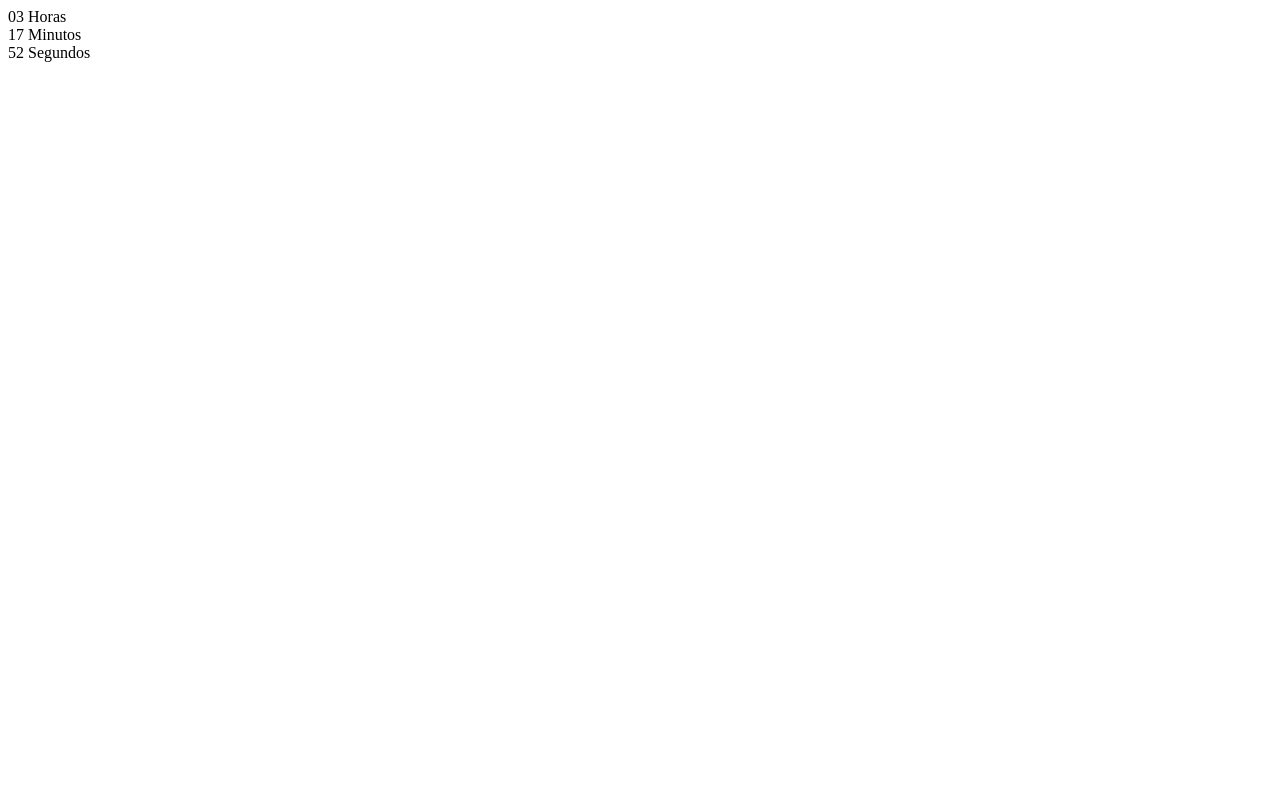
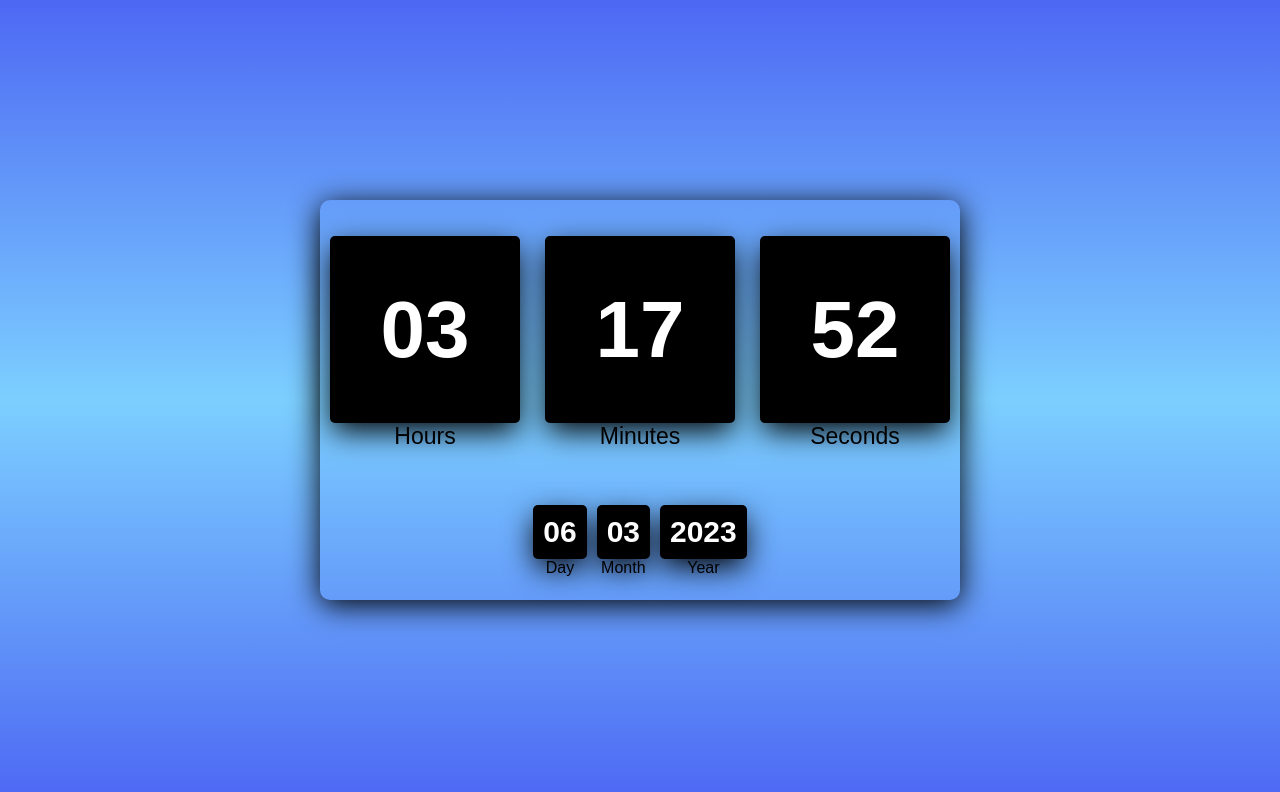
Before and after one commit to M4theus13/Digital-Watch, a plain HTML site: page index.html in a window 1280 px wide. Drawn offline with Linux system fonts and the light colour scheme; a web font is replaced by a local one.

Commit message:
css added

```diff
--- a/css/style.css
+++ b/css/style.css
@@ -0,0 +1,112 @@
+@import url('https://fonts.googleapis.com/css2?family=Pathway+Extreme&display=swap');
+@import url('https://fonts.googleapis.com/css2?family=Electrolize&display=swap');
+
+* {
+    margin: 0;
+    padding: 0;
+    box-sizing: border-box;
+    font-family: 'Pathway Extreme', sans-serif;
+
+}
+
+:root {
+    --color-500-blue: #4d68f4;
+    --color-200-blue: #7ccfff;
+}
+
+body {
+    width: 100vw;
+    height: 100vh;
+    display: flex;
+    align-items: center;
+    justify-content: center;
+    background: linear-gradient(0deg, var(--color-500-blue) , var(--color-200-blue), var(--color-500-blue));
+}
+
+.clock {
+    width: 50%;
+    height: 50%;
+    display: grid;
+    grid-template-columns: repeat(3,1fr);
+    grid-template-rows: 1fr 30%;
+    grid-template-areas:
+    "hours minutes seconds"
+    "box-data box-data box-data";
+    place-items: center;
+    column-gap: 25px;
+    box-shadow: 0px 5px 30px #000000;
+    border-radius: 10px;
+    padding: 10px;
+}
+
+.box-hours {
+    grid-area: hours;
+}
+
+.box-minutes {
+    grid-area: minutes;
+}
+
+.box-seconds {
+    grid-area: seconds;
+}
+
+.box-data {
+    grid-area: box-data;
+    display: flex;
+    align-items: center;
+    height: 100%;
+}
+
+.box-hours, .box-minutes, .box-seconds{
+    width: 100%;
+    height: 100%;
+    display: flex;
+    flex-direction: column;
+    align-items: center;
+    justify-content: center;
+    margin: 5px;
+}
+
+.box-day, .box-month, .box-year {
+    display: flex;
+    align-items: center;
+    justify-content: space-evenly;
+    flex-direction: column;
+    width: 50%;
+    height: 50%;
+    margin: 0 5px;
+}
+
+#hours, #minutes, #seconds {
+    display: flex;
+    align-items: center;
+    justify-content: center;
+    width: 100%;
+    height: 70%;
+    background-color: black;
+    color: white;
+    border-radius: 5px;
+    font-size: 80px;
+    padding: 10px;
+    font-family: 'Electrolize', sans-serif;
+    box-shadow: 0px 10px 30px -2px #000000;
+    font-weight: bold;
+}
+
+.time {
+    font-size: 23px;
+}
+
+#day, #month, #year {
+    display: flex;
+    align-items: center;
+    justify-content: center;
+    background-color: black;
+    color: white;
+    border-radius: 5px;
+    font-size: 30px;
+    padding: 10px;
+    box-shadow: 0px 10px 30px -2px #000000;
+    font-weight: bold;
+}
--- a/index.html
+++ b/index.html
@@ -9,20 +9,36 @@
     <link rel="shortcut icon" href="./assets/icon.png" type="image/x-icon">
 </head>
 <body>
-    <div class="relogio">
-        <div>
-            <span id="horas">00</span>
-            <span class="tempo">Horas</span>
+    <div class="clock">
+        <div class="box-hours">
+            <span id="hours">00</span>
+            <span class="time">Hours</span>
         </div>
 
-        <div>
-            <span id="minutos">00</span>
-            <span class="tempo">Minutos</span>
+        <div class="box-minutes">
+            <span id="minutes">00</span>
+            <span class="time">Minutes</span>
         </div>
 
-        <div>
-            <span id="segundos">00</span>
-            <span class="tempo">Segundos</span>
+        <div class="box-seconds">
+            <span id="seconds">00</span>
+            <span class="time">Seconds</span>
+        </div>
+        <div class="box-data">
+            <div class="box-day">
+                <span id="day">00</span>
+                <span class="data">Day</span>
+            </div>
+
+            <div class="box-month">
+                <span id="month">00</span>
+                <span class="data">Month</span>
+            </div>
+
+            <div class="box-year">
+                <span id="year">0000</span>
+                <span class="data">Year</span>
+            </div>
         </div>
     </div>
 </body>
--- a/js/script.js
+++ b/js/script.js
@@ -1,12 +1,20 @@
-const horas = document.getElementById('horas');
-const minutos = document.getElementById('minutos');
-const segundos = document.getElementById('segundos');
+const hours = document.getElementById('hours');
+const minutes = document.getElementById('minutes');
+const seconds = document.getElementById('seconds');
+const day = document.getElementById('day');
+const month = document.getElementById('month');
+const year = document.getElementById('year');
 
 const relogio = setInterval(function time() {
     let dateToday = new Date();
+
     let hr = dateToday.getHours();
     let min = dateToday.getMinutes();
     let s = dateToday.getSeconds();
+
+    let dd = dateToday.getDay();
+    let MM = dateToday.getMonth();
+    let YYYY = dateToday.getFullYear();
 
     if (hr < 10) hr = "0" + hr;
 
@@ -14,7 +22,16 @@ const relogio = setInterval(function time() {
 
     if (s < 10) s = "0" + s;
 
-    horas.textContent = hr;
-    minutos.textContent = min;
-    segundos.textContent = s;
+    if (dd < 10) dd = "0" + dd;
+
+    if (MM < 10) MM = "0" + MM;
+
+    hours.textContent = hr;
+    minutes.textContent = min;
+    seconds.textContent = s;
+
+    day.textContent = dd;
+    month.textContent = MM;
+    year.textContent = YYYY;
+
 })
```
